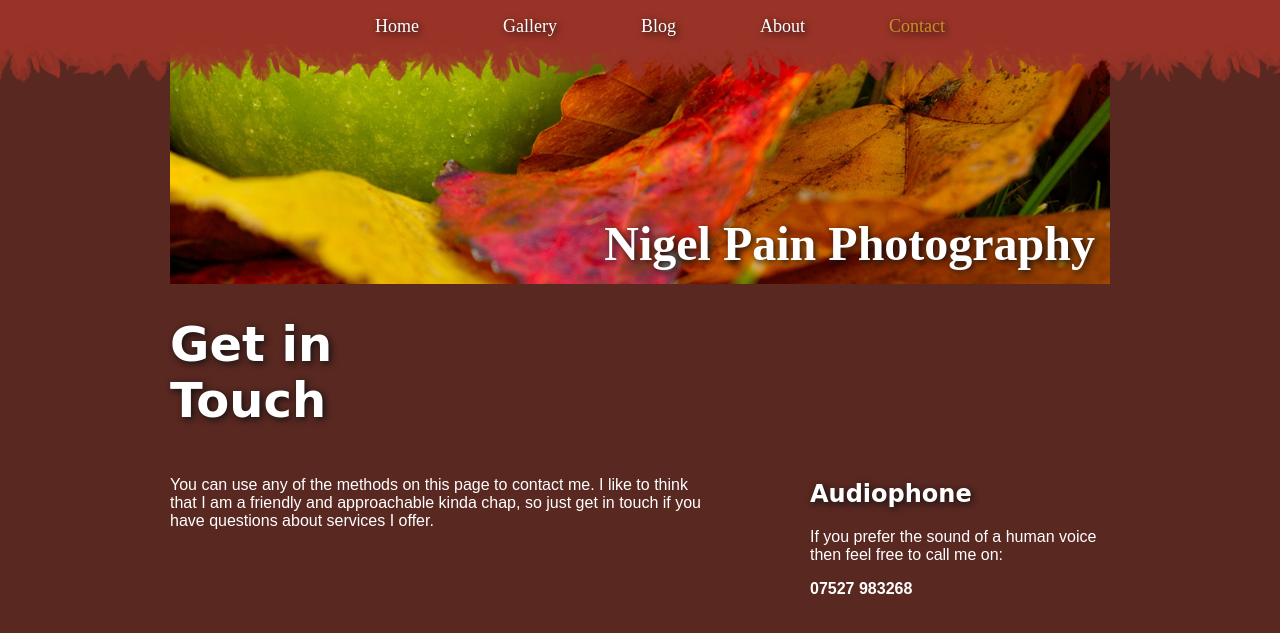
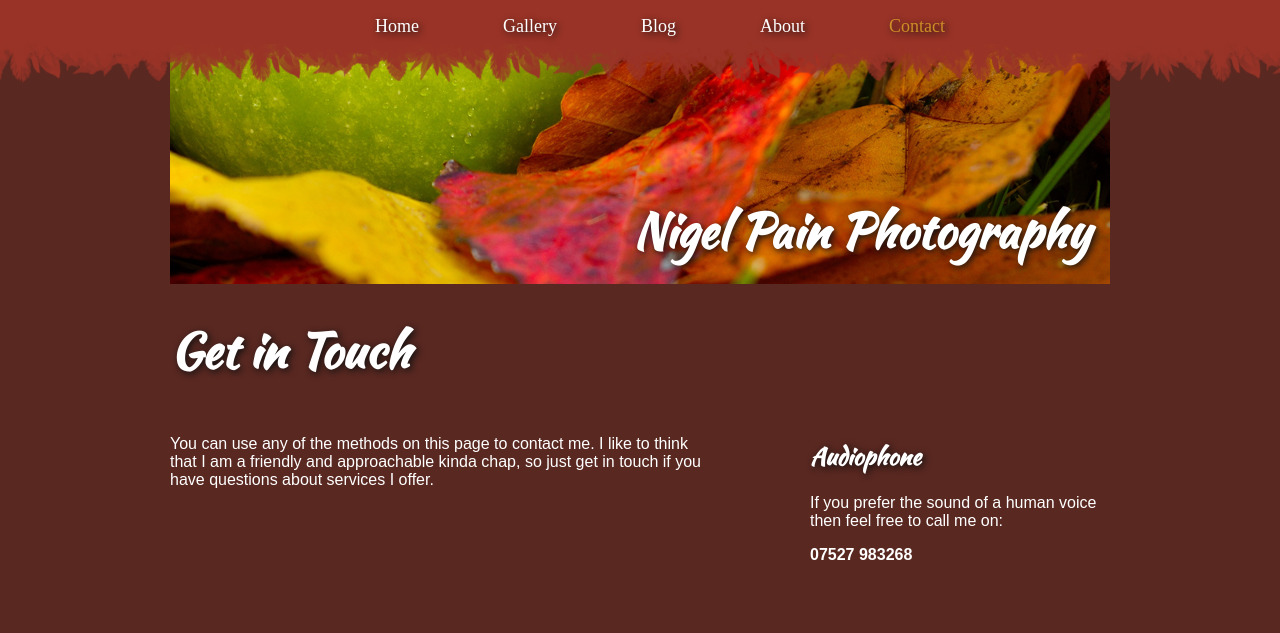
Before and after one commit to nigelpain/personal-site, a PHP site: page /contact.html in a window 1280 px wide. Shown: the top 633 px of the page. Run offline with PHP 8.4, Linux system fonts and the light colour scheme.

Commit message:
added custom font for headers and updated acknowledgements in readme

```diff
--- /dev/null
+++ b/css/fonts.css
@@ -0,0 +1,9 @@
+/* Generated by Font Squirrel (http://www.fontsquirrel.com) on June 18, 2015 */
+
+@font-face {
+    font-family: 'kaushan_scriptregular';
+    src: url('../fonts/kaushanscript-regular-webfont.woff2') format('woff2'),
+         url('../fonts/kaushanscript-regular-webfont.woff') format('woff');
+    font-weight: normal;
+    font-style: normal;
+}
--- a/css/styles.css
+++ b/css/styles.css
@@ -1,5 +1,7 @@
-/*Import the 960 grid system to help define layout */
+/* Import the 960 grid system to help define layout */
 @import url("960_12_col.css");
+/* Import fonts used for website */
+@import url("fonts.css");
 
 /*General Styles*/
 body {
@@ -43,24 +45,25 @@ p {
 
 #logo {
   color: white;
+  font-family: 'kaushan_scriptregular', Arial, sans-serif;
   font-size: 24px;
   text-shadow: 2px 2px 7px #111111;
   float: right;
-  margin-right: 15px;
-  margin-top: 140px;
+  margin-right: 20px;
+  margin-top: 120px;
 }
 
 #page-header {
   color: white;
   font-size: 24px;
-  font-family: Comic Sans MS, sans-serif;
+  font-family: 'kaushan_scriptregular', Arial, sans-serif;
   text-shadow: 2px 2px 7px #111111;
 }
 
 .section-header {
   color: white;
   font-size: 24px;
-  font-family: Comic Sans MS, sans-serif;
+  font-family: 'kaushan_scriptregular', Arial, sans-serif;
   text-shadow: 2px 2px 7px #111111;
 }
 
```
Also changed, not shown: README.md, fonts/kaushanscript-regular-webfont.woff (added), fonts/kaushanscript-regular-webfont.woff2 (added).
